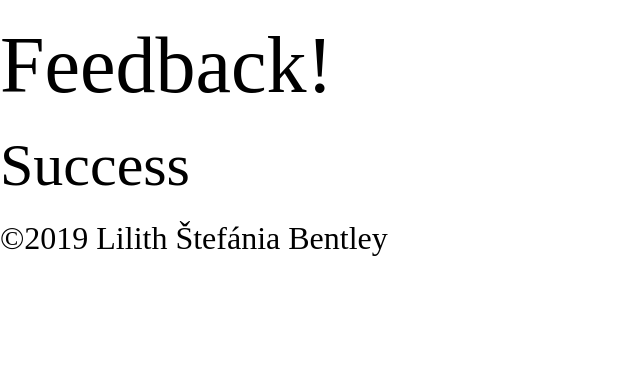
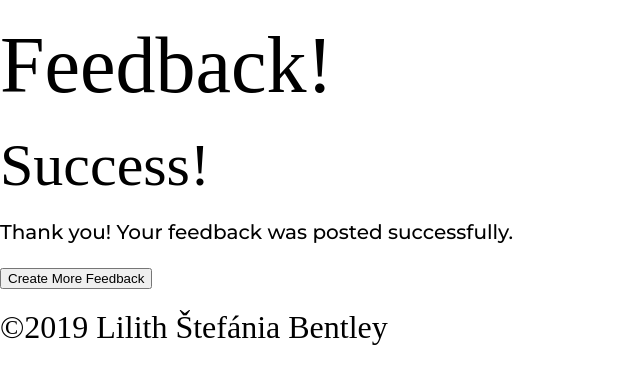
Before and after one commit to nicepersonality/weekend-redux-feedback-loop, a React (Create React App) app: page /#/success in a window 1280 px wide. Shown: the top 384 px of the page, without its empty margins (0-640 px from the left). Built offline with nearby package versions, Linux system fonts and the light colour scheme; a web font is replaced by a local one.

Commit message:
Add success screen and form reset.

```diff
--- a/src/components/Review/Review.js
+++ b/src/components/Review/Review.js
@@ -9,22 +9,25 @@ class Review extends Component {
     event.preventDefault();
     // console.log('handleSubmit');
     const feedback = this.props.reduxState.feedbackReducer;
+    // package the feedback
     const newFeedback = {
       feeling: feedback.feeling,
       understanding: feedback.understanding,
       support: feedback.support,
       comments: feedback.comments
     }
-    alert(`newFeedback: ${JSON.stringify(newFeedback)}`);
+    // send the feedback
     axios({
       method: 'POST',
       url: '/feedback',
       data: newFeedback
     }).then((response) => {
-      alert(`server response: ${JSON.stringify(response)}`);
+      // continue to the success page
+      this.props.history.push('/success');
     }).catch(function (error) {
-      console.log('error posting image:', error);
-    }); // end POST /gallery
+      console.log('error posting feedback:', error);
+      alert('There was a problem posting your feedback. Try again later maybe?')
+    }); // end POST /feedback
   } // end handleSubmit
 
   render() {
--- a/src/components/Success/Success.js
+++ b/src/components/Success/Success.js
@@ -2,10 +2,32 @@ import React, { Component } from 'react';
 import { connect } from 'react-redux';
 
 class Success extends Component {
+
+  handleSubmit = (event) => {
+    event.preventDefault();
+    // clear the feedback
+    const reset = {
+      feeling: null,
+      understanding: null,
+      support: null,
+      comments: null
+    };
+    this.props.dispatch({
+      type: 'SET_FEEDBACK',
+      payload: reset
+    });
+    // return home
+    this.props.history.push('/');
+  }
+
   render() {
     return (
       <section className="Success-component">
-        <h2>Success</h2>
+        <h2>Success!</h2>
+        <p>Thank you! Your feedback was posted successfully.</p>
+        <form onSubmit={this.handleSubmit}>
+          <button type="submit">Create More Feedback</button>
+        </form>
       </section>
     );
   }
```
